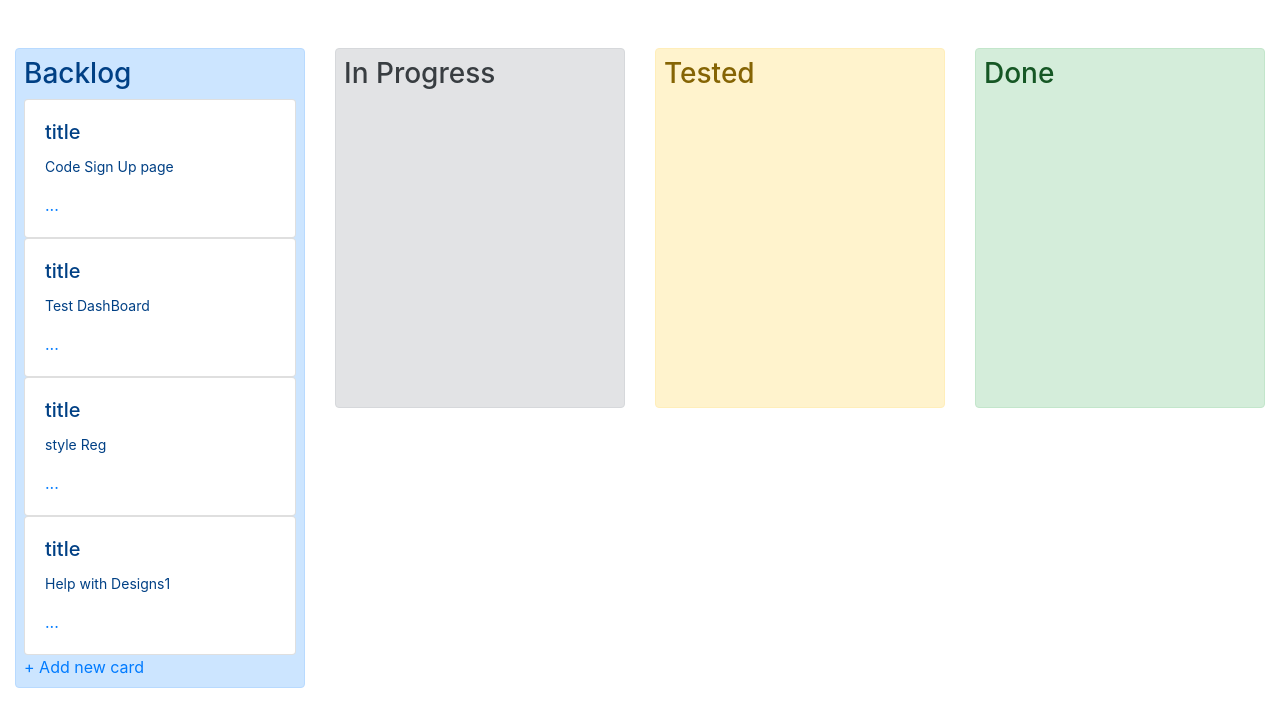
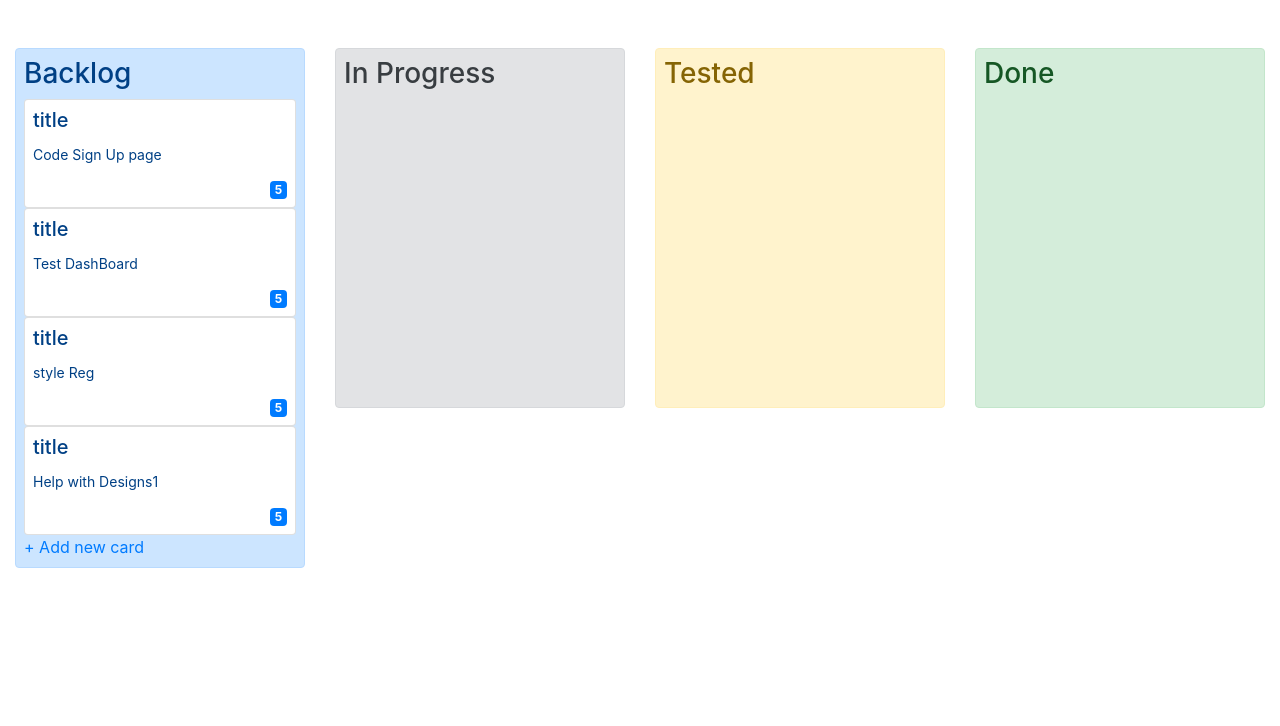
Before and after one commit to ariyuan/vue-kanban, a Vue app: page / in a window 1280 px wide. Shown: the top 726 px of the page. Built offline with nearby package versions, Linux system fonts and the light colour scheme.

Commit message:
Update style of card

```diff
--- a/src/components/card-detail.vue
+++ b/src/components/card-detail.vue
@@ -1,6 +1,8 @@
 <template>
   <div>
-    <a href="#" @click="$bvModal.show(card_id)">...</a>
+    <a href="#" @click="$bvModal.show(card_id)" class="float-right"
+      ><span class="badge badge-primary float-left">{{ story_point }}</span></a
+    >
 
     <b-modal :id="card_id" title="BootstrapVue">
       <p class="my-4">Hello from modal!</p>
@@ -12,6 +14,7 @@ export default {
   data() {
     return {
       card_id: this._.uniqueId("card_"),
+      story_point: 5,
     };
   },
   created() {
--- a/src/components/kanban-card.vue
+++ b/src/components/kanban-card.vue
@@ -1,14 +1,15 @@
 <template>
   <div>
-    <b-card>
-      <b-card-title title-tag="h5">title</b-card-title>
-      <b-card-text class="small">
-        {{ card.name }}
-      </b-card-text>
+    <div class="card">
+      <div class="card-body p-2">
+        <b-card-title title-tag="h5">title</b-card-title>
+        <b-card-text class="small">
+          {{ card.name }}
+        </b-card-text>
 
-
-      <cardDetail></cardDetail>
-    </b-card>
+        <cardDetail></cardDetail>
+      </div>
+    </div>
   </div>
 </template>
 
```
